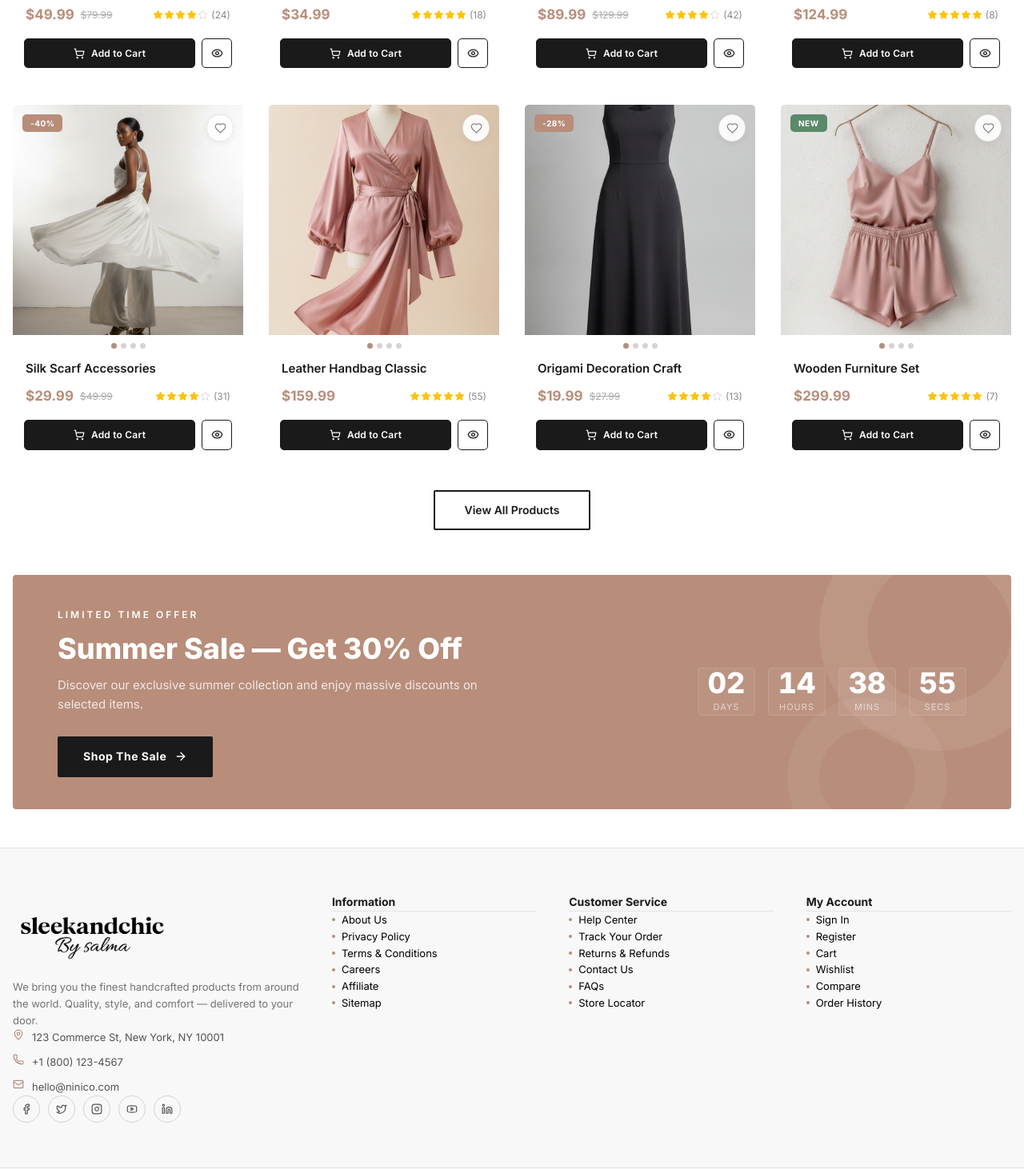
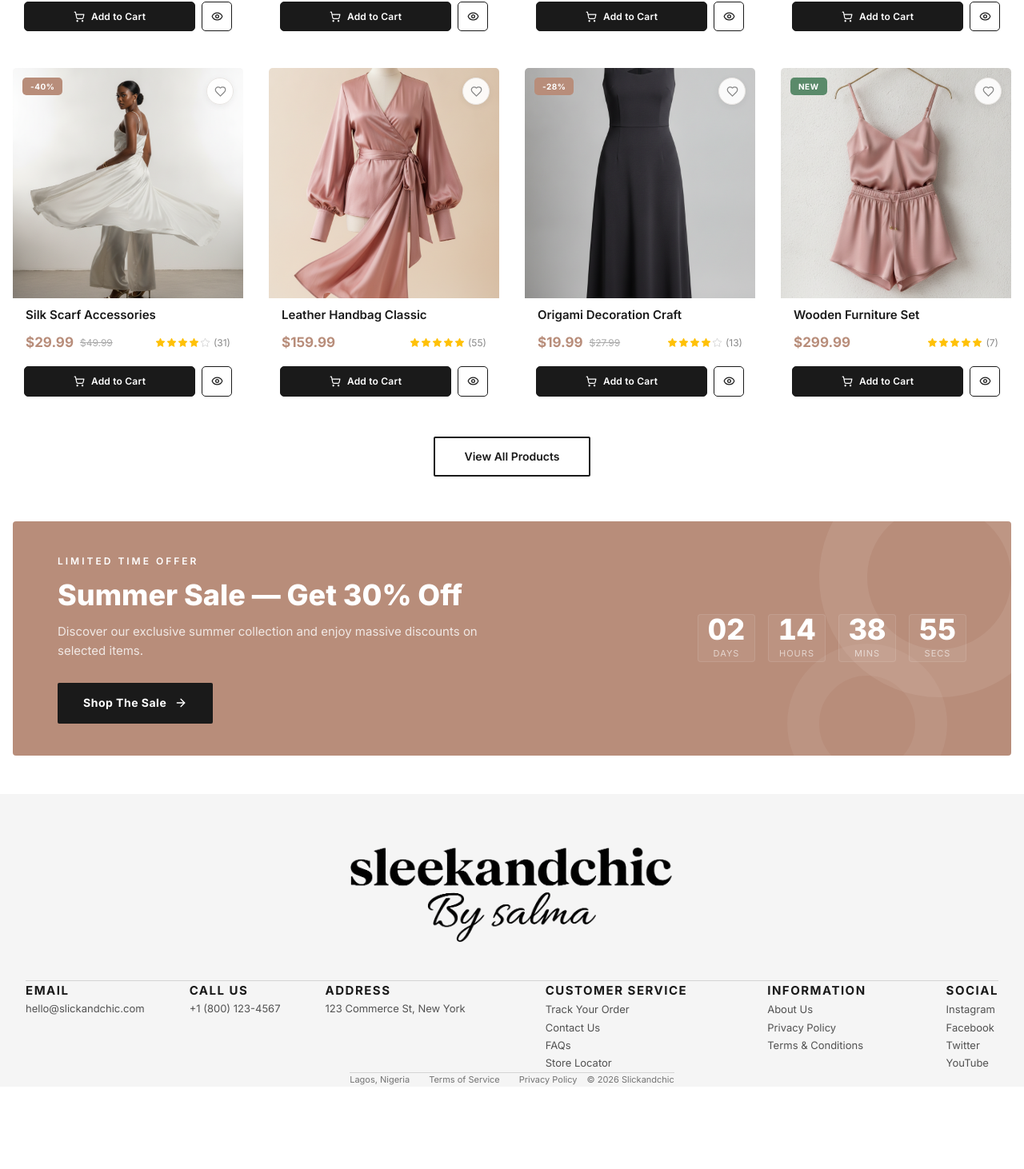
Before and after one commit to umaryun/sleekandchic_webapp, a Next.js app: page / in a window 1280 px wide. Shown: the part 1316-2778 px from the top of the page at 80% size. After the commit the page ends 2675 px from the top, so only its background shows below. Built offline with nearby package versions, Linux system fonts and the light colour scheme.

Commit message:
small ui fixes

```diff
--- a/app/page.tsx
+++ b/app/page.tsx
@@ -33,7 +33,7 @@ export default function HomePage() {
   return (
     <>
       {/* Top announcement bar */}
-      <AnnouncementBar />
+      {/* <AnnouncementBar /> */}
 
       {/* Sticky header with logo, search, icons */}
       <Header
--- a/components/Footer.tsx
+++ b/components/Footer.tsx
@@ -1,130 +1,121 @@
+"use client";
+
+import { useState } from "react";
 import Link from "next/link";
-import {
-  MapPin,
-  Phone,
-  Mail,
-  Facebook,
-  Twitter,
-  Instagram,
-  Youtube,
-  Linkedin,
-  Apple,
-  Play,
-} from "lucide-react";
+import { ChevronDown } from "lucide-react";
 
 const footerLinks = {
+  "Customer Service": [
+    { label: "Track Your Order", href: "/orders/tracking" },
+    { label: "Contact Us", href: "/contact" },
+    { label: "FAQs", href: "/faqs" },
+    { label: "Store Locator", href: "/store-locator" },
+  ],
   Information: [
     { label: "About Us", href: "/about" },
     { label: "Privacy Policy", href: "/privacy-policy" },
     { label: "Terms & Conditions", href: "/terms" },
-    { label: "Careers", href: "/careers" },
-    { label: "Affiliate", href: "/affiliate" },
-    { label: "Sitemap", href: "/sitemap" },
   ],
-  "Customer Service": [
-    { label: "Help Center", href: "/help" },
-    { label: "Track Your Order", href: "/orders/tracking" },
-    { label: "Returns & Refunds", href: "/returns" },
-    { label: "Contact Us", href: "/contact" },
-    { label: "FAQs", href: "/faqs" },
-    { label: "Store Locator", href: "/store-locator" },
-  ],
-  "My Account": [
-    { label: "Sign In", href: "/login" },
-    { label: "Register", href: "/register" },
-    { label: "Cart", href: "/cart" },
-    { label: "Wishlist", href: "/wishlist" },
-    { label: "Compare", href: "/compare" },
-    { label: "Order History", href: "/orders" },
+  Social: [
+    { label: "Instagram", href: "https://instagram.com" },
+    { label: "Facebook", href: "https://facebook.com" },
+    { label: "Twitter", href: "https://twitter.com" },
+    { label: "YouTube", href: "https://youtube.com" },
   ],
 };
 
-const socialLinks = [
-  { href: "https://facebook.com", Icon: Facebook, label: "Facebook" },
-  { href: "https://twitter.com", Icon: Twitter, label: "Twitter" },
-  { href: "https://instagram.com", Icon: Instagram, label: "Instagram" },
-  { href: "https://youtube.com", Icon: Youtube, label: "YouTube" },
-  { href: "https://linkedin.com", Icon: Linkedin, label: "LinkedIn" },
+const contactInfo = [
+  { heading: "EMAIL", value: "hello@slickandchic.com" },
+  { heading: "CALL US", value: "+1 (800) 123-4567" },
+  { heading: "ADDRESS", value: "123 Commerce St, New York" },
 ];
 
-const paymentIcons = ["Visa", "Mastercard", "PayPal", "Stripe", "Apple Pay"];
+function AccordionSection({
+  title,
+  children,
+}: {
+  title: string;
+  children: React.ReactNode;
+}) {
+  const [open, setOpen] = useState(false);
+  return (
+    <div className="border-b border-neutral-200">
+      <button
+        onClick={() => setOpen(!open)}
+        className="w-full flex items-center justify-between py-4 px-1 bg-transparent border-none cursor-pointer text-left"
+      >
+        <span className="text-[13px] font-bold uppercase tracking-wider text-[#1a1a1a]">
+          {title}
+        </span>
+        <ChevronDown
+          size={18}
+          className="text-neutral-400 transition-transform duration-300"
+          style={{ transform: open ? "rotate(180deg)" : "rotate(0)" }}
+        />
+      </button>
+      <div
+        className="overflow-hidden transition-all duration-300"
+        style={{
+          maxHeight: open ? "300px" : "0",
+          opacity: open ? 1 : 0,
+          paddingBottom: open ? "16px" : "0",
+        }}
+      >
+        {children}
+      </div>
+    </div>
+  );
+}
 
 export default function Footer() {
   return (
-    <footer className="bg-[#f8f8f8] text-black border-t border-neutral-200">
-
-      {/* Top Footer Grid Section */}
-      <div
-        className="grid grid-cols-1 sm:grid-cols-2 lg:grid-cols-[1.4fr_1fr_1fr_1fr] gap-10"
-        style={{
-          maxWidth: "1280px",
-          margin: "0 auto",
-          padding: "56px 16px",
-          width: "100%",
-        }}
-      >
-
-        {/* Brand Column */}
-        <div>
-          <Link href="/" className="inline-block no-underline mb-4">
+    <footer className="flex flex-col justify-center items-center bg-[#f5f5f5] text-[#1a1a1a]">
+      {/* === Large Logo Section === */}
+      <div className="max-w-[1280px] mx-auto px-4 sm:px-6 pt-12 pb-8 sm:pt-16 sm:pb-10 text-center">
+        <Link href="/" className="inline-block no-underline">
           {/* eslint-disable-next-line @next/next/no-img-element */}
           <img
             src="/logo.png"
             alt="Slickandchic"
-              className="w-[170px] md:w-[200px]"
-
+            className="w-[240px] sm:w-[320px] lg:w-[450px] h-auto mx-auto"
           />
         </Link>
-          <p className="text-[13px] leading-relaxed text-neutral-500 mb-5">
-            We bring you the finest handcrafted products from around the world.
-            Quality, style, and comfort — delivered to your door.
+      </div>
+
+      {/* === Desktop: Contact + Links Row === */}
+      <div className="pb-5 hidden md:block border-t border-neutral-300">
+        <div className="w-full mx-auto px-4 sm:px-6 py-10">
+          <div className="grid grid-cols-[1fr_auto] gap-10 lg:gap-25 items-start">
+            {/* Contact Info Columns */}
+            <div className="flex gap-10 lg:gap-14">
+              {contactInfo.map((item) => (
+                <div key={item.heading}>
+                  <p className="text-[15px] font-bold uppercase tracking-widest text-[#1a1a1a] mb-2 m-0">
+                    {item.heading}
                   </p>
-
-          {/* Contact Info list */}
-          <div className="flex flex-col gap-2.5">
-            {[
-              { Icon: MapPin, text: "123 Commerce St, New York, NY 10001" },
-              { Icon: Phone, text: "+1 (800) 123-4567" },
-              { Icon: Mail, text: "hello@ninico.com" },
-            ].map(({ Icon, text }) => (
-              <div key={text} className="flex items-start gap-2.5">
-                <Icon size={14} className="text-[#b88d7a] mt-1 flex-shrink-0" />
-                <span className="text-[13px] text-neutral-600">{text}</span>
+                  <p className="text-[13px] text-neutral-600 m-0 leading-relaxed">
+                    {item.value}
+                  </p>
                 </div>
               ))}
             </div>
 
-          {/* Social Icons list */}
-          <div className="flex items-center gap-2.5 mt-6">
-            {socialLinks.map(({ href, Icon, label }) => (
-              <Link
-                key={label}
-                href={href}
-                target="_blank"
-                rel="noopener noreferrer"
-                aria-label={label}
-                className="w-[34px] h-[34px] rounded-full border border-neutral-300 flex items-center justify-center text-neutral-600 hover:bg-[#b88d7a] hover:border-[#b88d7a] hover:text-white transition-all duration-200"
-              >
-                <Icon size={14} />
-              </Link>
-            ))}
-          </div>
-        </div>
-
             {/* Link Columns */}
+            <div className="flex gap-12 lg:gap-25">
               {Object.entries(footerLinks).map(([title, links]) => (
                 <div key={title}>
-            <h4 className="text-[14px] font-bold text-[#1a1a1a] mb-5 pb-2.5 border-b border-neutral-200">
+                  <p className="text-[15px] font-bold uppercase tracking-widest text-[#1a1a1a] mb-3 m-0">
                     {title}
-            </h4>
-            <ul className="list-none p-0 m-0 space-y-2.5">
+                  </p>
+                  <ul className="list-none p-0 m-0 space-y-2">
                     {links.map((link) => (
                       <li key={link.label}>
                         <Link
                           href={link.href}
-                    className="text-black hover:text-[#b88d7a] no-underline text-[13px] flex items-center gap-2 transition-colors duration-200"
+                          target={link.href.startsWith("http") ? "_blank" : undefined}
+                          rel={link.href.startsWith("http") ? "noopener noreferrer" : undefined}
+                          className="text-[13px] text-neutral-600 no-underline hover:text-[#b88d7a] transition-colors duration-200"
                         >
-                    <span className="w-1 h-1 rounded-full bg-[#b88d7a] flex-shrink-0" />
                           {link.label}
                         </Link>
                       </li>
@@ -133,19 +124,78 @@ export default function Footer() {
                 </div>
               ))}
             </div>
+          </div>
 
-      {/* Copyright Bar */}
-      <div className="border-t border-neutral-200 py-4 text-center text-xs text-neutral-500">
-        © {new Date().getFullYear()} Slickandchic. All rights reserved. Powered by{" "}
+          {/* Payment Icons */}
+          {/* <div className="flex items-center justify-center gap-4 mt-10">
+            {["Visa", "Mastercard", "PayPal", "Apple Pay"].map((name) => (
+              <span
+                key={name}
+                className="text-[12px] font-bold text-neutral-500 bg-white border border-neutral-200 rounded px-3 py-1.5 select-none"
+              >
+                {name}
+              </span>
+            ))}
+          </div> */}
+        </div>
+      </div>
+
+      {/* === Mobile: Accordion Sections === */}
+      <div className="md:hidden border-t border-neutral-300 px-4 pt-6">
+        {Object.entries(footerLinks).map(([title, links]) => (
+          <AccordionSection key={title} title={title}>
+            <ul className="list-none p-0 m-0 space-y-2.5 px-1">
+              {links.map((link) => (
+                <li key={link.label}>
                   <Link
-          href="https://botble.com"
-          target="_blank"
-          rel="noopener noreferrer"
-          className="text-[#b88d7a] hover:underline no-underline"
+                    href={link.href}
+                    target={link.href.startsWith("http") ? "_blank" : undefined}
+                    rel={link.href.startsWith("http") ? "noopener noreferrer" : undefined}
+                    className="text-[13px] text-neutral-600 no-underline hover:text-[#b88d7a] transition-colors duration-200"
                   >
-          Botble Technologies
+                    {link.label}
                   </Link>
-        .
+                </li>
+              ))}
+            </ul>
+          </AccordionSection>
+        ))}
+
+        {/* Mobile Contact Info */}
+        <div className="grid grid-cols-2 gap-6 mt-8">
+          {contactInfo.map((item) => (
+            <div key={item.heading}>
+              <p className="text-[11px] font-bold uppercase tracking-widest text-[#1a1a1a] mb-1 m-0">
+                {item.heading}
+              </p>
+              <p className="text-[13px] text-neutral-600 m-0">
+                {item.value}
+              </p>
+            </div>
+          ))}
+        </div>
+      </div>
+
+      {/* === Bottom Copyright Bar === */}
+      <div className="border-t border-neutral-300 mt-5">
+        <div className="max-w-[1280px] mx-auto px-4 sm:px-6 py-4 flex flex-col sm:flex-row items-center justify-between gap-3 text-[11px] text-neutral-500">
+          <div className="flex items-center gap-6 flex-wrap justify-center">
+            <span>Lagos, Nigeria</span>
+            <Link
+              href="/terms"
+              className="text-neutral-500 no-underline hover:text-[#b88d7a] transition-colors duration-200"
+            >
+              Terms of Service
+            </Link>
+            <Link
+              href="/privacy-policy"
+              className="text-neutral-500 no-underline hover:text-[#b88d7a] transition-colors duration-200"
+            >
+              Privacy Policy
+            </Link>
+          </div>
+          <span>© {new Date().getFullYear()} Slickandchic</span>
+        </div>
       </div>
     </footer>
   );
--- a/components/Header.tsx
+++ b/components/Header.tsx
@@ -38,7 +38,8 @@ export default function Header({ cartCount, wishlistCount, compareCount }: Heade
         className=""
         style={{
           background: "#fff",
-          marginBottom: "5px",
+          marginBottom: "10px",
+          marginTop: "10px",
           position: "sticky",
           top: 0,
           zIndex: 50,
--- a/components/ProductCard.tsx
+++ b/components/ProductCard.tsx
@@ -134,49 +134,6 @@ export default function ProductCard({
           />
         </div>
       </Link>
-
-      {/* Image dots indicator — decorative */}
-      <div
-        style={{
-          display: "flex",
-          justifyContent: "center",
-          gap: "5px",
-          padding: "10px 0 4px",
-        }}
-      >
-        <span
-          style={{
-            width: "7px",
-            height: "7px",
-            borderRadius: "50%",
-            background: "#b88d7a",
-          }}
-        />
-        <span
-          style={{
-            width: "7px",
-            height: "7px",
-            borderRadius: "50%",
-            background: "#d4d4d4",
-          }}
-        />
-        <span
-          style={{
-            width: "7px",
-            height: "7px",
-            borderRadius: "50%",
-            background: "#d4d4d4",
-          }}
-        />
-        <span
-          style={{
-            width: "7px",
-            height: "7px",
-            borderRadius: "50%",
-            background: "#d4d4d4",
-          }}
-        />
-      </div>
 
       {/* Product Info */}
       <div
--- a/data/index.ts
+++ b/data/index.ts
@@ -73,14 +73,14 @@ export const navItems: NavItem[] = [
       { label: "Coming soon", href: "/coming-soon" },
     ],
   },
-  {
-    label: "Blog",
-    href: "/blog",
-    children: [
-      { label: "Blog", href: "/blog" },
-      { label: "Blog Detail", href: "/blog/article" },
-    ],
-  },
+  // {
+  //   label: "Blog",
+  //   href: "/blog",
+  //   children: [
+  //     { label: "Blog", href: "/blog" },
+  //     { label: "Blog Detail", href: "/blog/article" },
+  //   ],
+  // },
   { label: "Contact", href: "/contact" },
 ];
 
```
Lines whose indentation alone changed are shown as unchanged.
